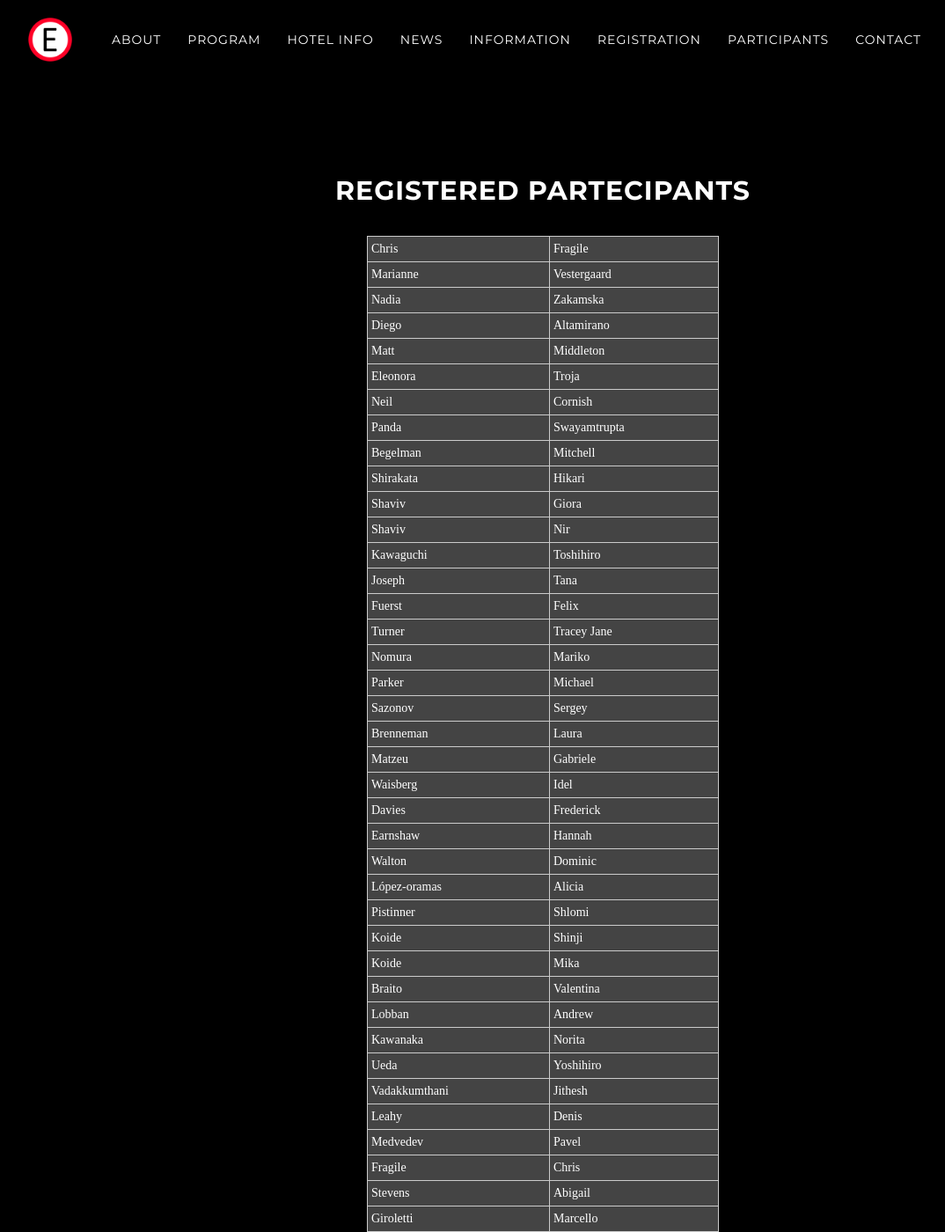
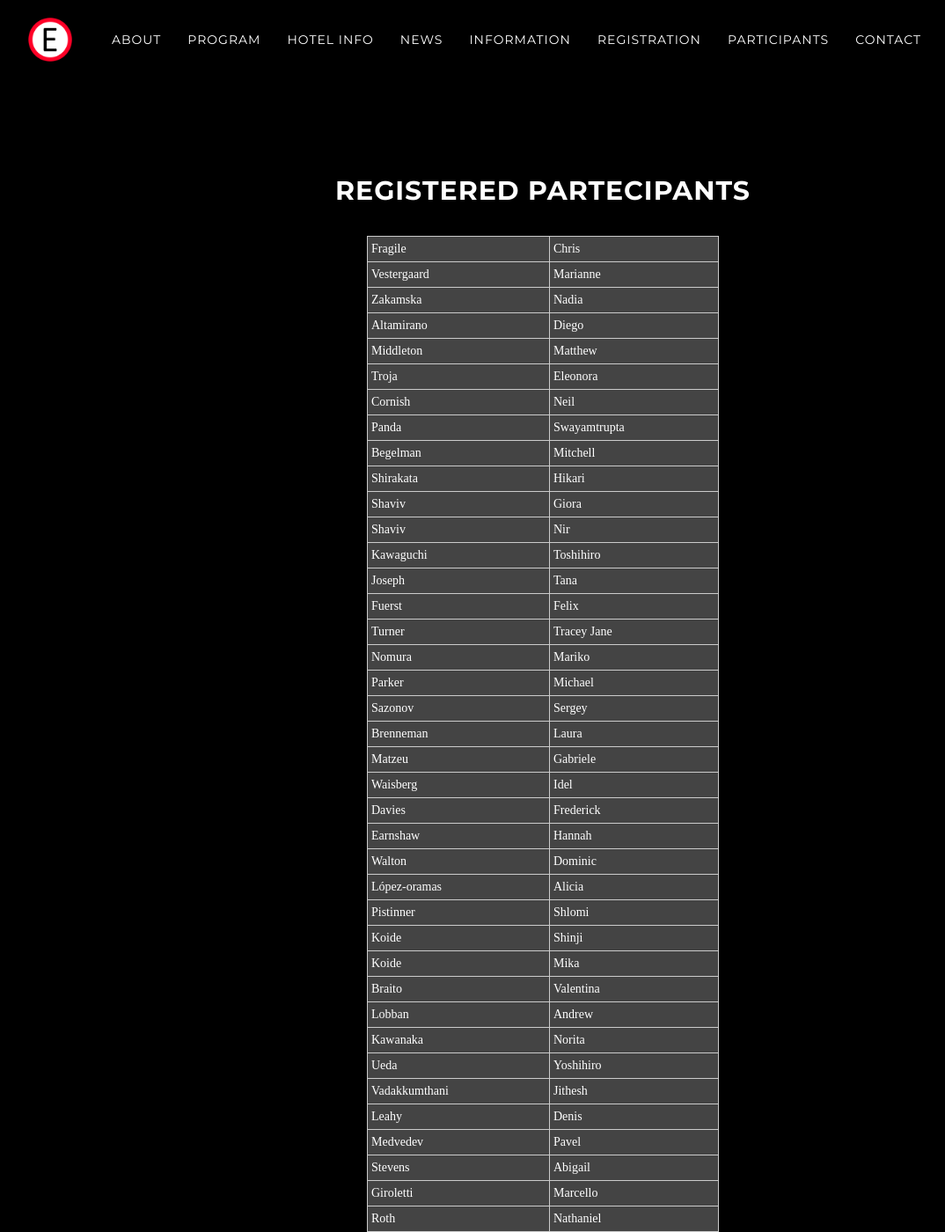
Before and after one commit to breakingthelimits/supereddington2018, a Jekyll site: the page built from registered/index.html, in a window 1280 px wide and 1400 px high. Shown: the whole window at 88% size, without its empty margins (38-1112 px from the left). Built offline with Jekyll 4.4.1, drawn with Linux system fonts in a browser that asks for light colours.

Commit message:
Update index.html

```diff
--- a/registered/index.html
+++ b/registered/index.html
@@ -27,13 +27,13 @@ title: Registered partecipants
 
 </style>
 <table class="tableizer-table">
-	 <tr><td>Chris</td><td>Fragile</td></tr>
-	 <tr><td>Marianne</td><td>Vestergaard</td></tr>
-	 <tr><td>Nadia</td><td>Zakamska</td></tr>
-	 <tr><td>Diego</td><td>Altamirano</td></tr>
-	 <tr><td>Matt</td><td>Middleton</td></tr>
-	 <tr><td>Eleonora</td><td>Troja</td></tr>
-	 <tr><td>Neil</td><td>Cornish</td></tr>
+	 <tr><td>Fragile</td><td>Chris</td></tr>
+	 <tr><td>Vestergaard</td><td>Marianne</td></tr>
+	 <tr><td>Zakamska</td><td>Nadia</td></tr>
+	 <tr><td>Altamirano</td><td>Diego</td></tr>
+	 <tr><td>Middleton</td><td>Matthew</td></tr>
+	 <tr><td>Troja</td><td>Eleonora</td></tr>
+	 <tr><td>Cornish</td><td>Neil</td></tr>
 	 <tr><td>Panda</td><td>Swayamtrupta</td></tr>
 	 <tr><td>Begelman</td><td>Mitchell</td></tr>
 	 <tr><td>Shirakata</td><td>Hikari</td></tr>
@@ -63,14 +63,13 @@ title: Registered partecipants
 	 <tr><td>Vadakkumthani</td><td>Jithesh</td></tr>
  	 <tr><td>Leahy</td><td>Denis</td></tr>
 	 <tr><td>Medvedev</td><td>Pavel</td></tr>
-	 <tr><td>Fragile</td><td>Chris</td></tr>
 	 <tr><td>Stevens</td><td>Abigail</td></tr>
 	 <tr><td>Giroletti</td><td>Marcello</td></tr>
 	 <tr><td>Roth</td><td>Nathaniel</td></tr>
 	 <tr><td>Pakull</td><td>Manfred</td></tr>
 	 <tr><td>Tombesi</td><td>Francesco</td></tr>
 	 <tr><td>Ross</td><td>Nicholas</td></tr>
-	 <tr><td>Middleton</td><td>Matthew</td></tr>
+
 </tbody></table>
 
 
```
